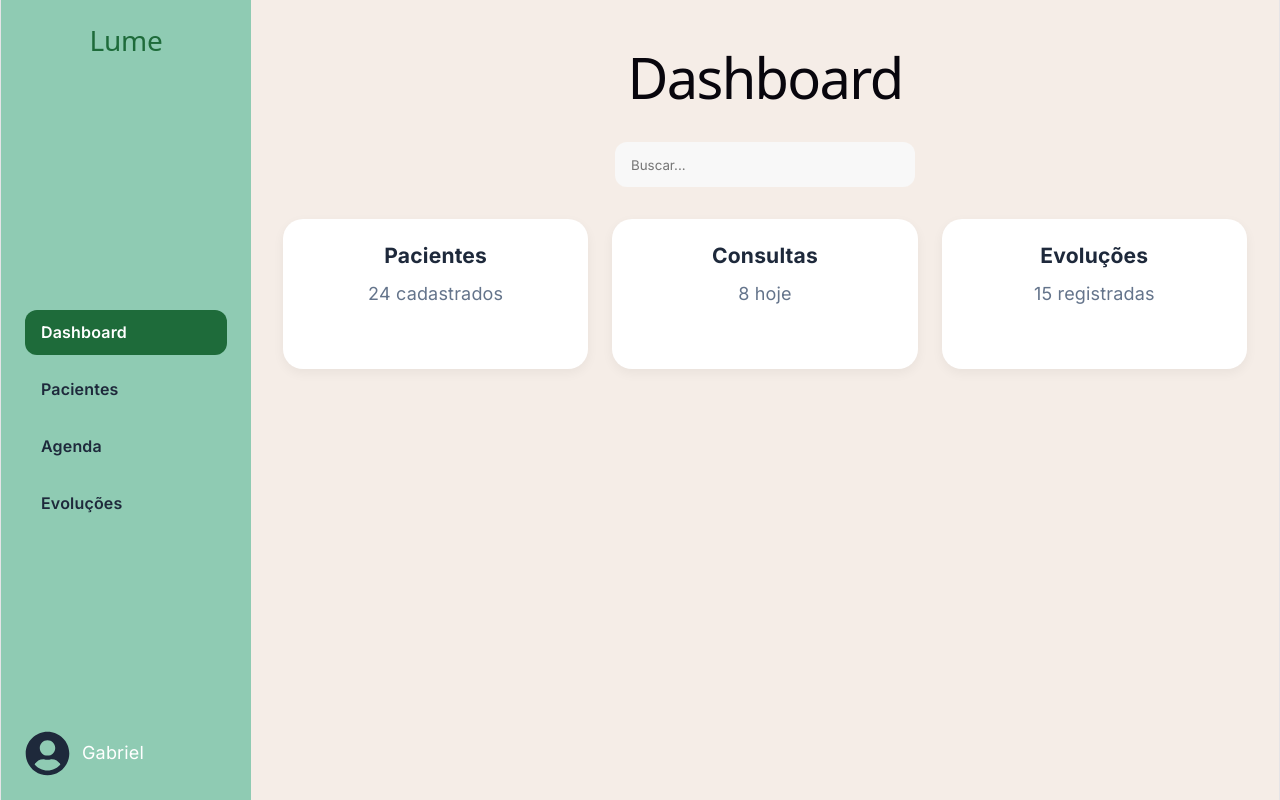
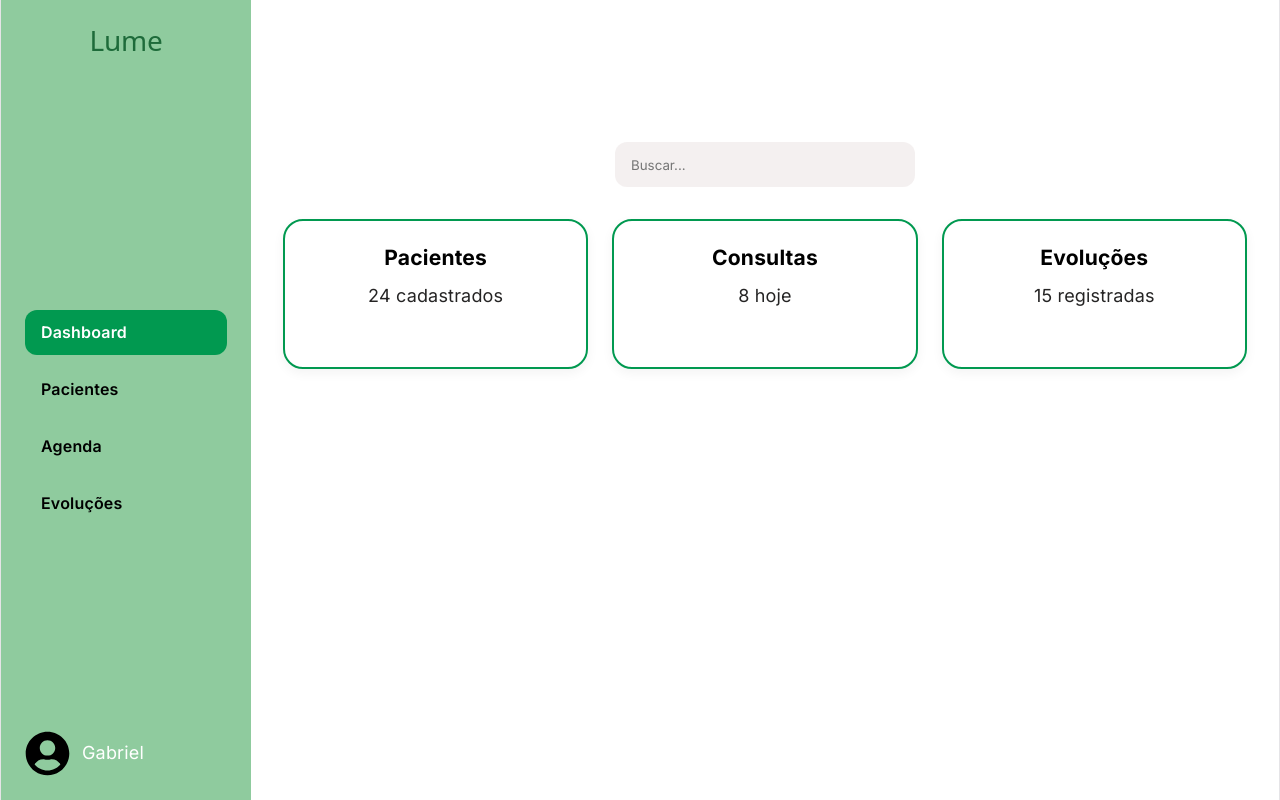
Before and after one commit to GabrielDozza/GerenciamentoDePacientesFrontend, a React (Vite) app in the folder Frontend/: page / in a window 1280 px wide. Built offline with nearby package versions, Linux system fonts and the light colour scheme.

Commit message:
autualização-1

```diff
--- a/Frontend/src/components/BackButton/styles.css
+++ b/Frontend/src/components/BackButton/styles.css
@@ -7,7 +7,7 @@
 
   border-radius: 10px;
 
-  background: #1E6B3A;
+  background: rgb(1, 153, 80);
 
   color: white;
 
--- a/Frontend/src/components/Header/styles.css
+++ b/Frontend/src/components/Header/styles.css
@@ -11,7 +11,7 @@
   height: 45px;
 
   border: none;
-  background: #f8f8f8;
+  background: #e9e2e284; /*botao pesquisa menos do paciente*/
 
   border-radius: 12px;
 
--- a/Frontend/src/components/Layout/styles.css
+++ b/Frontend/src/components/Layout/styles.css
@@ -4,7 +4,7 @@
   width: 100%;
   height: 100vh;
 
-  background: #F8FAFC;
+  background: white;
 }
 
 .layout-content {
--- a/Frontend/src/components/Sidebar/styles.css
+++ b/Frontend/src/components/Sidebar/styles.css
@@ -1,5 +1,5 @@
 .sidebar {
-  background: #8FCBB3;
+  background: #8fcb9e;
 }
 
 .sidebar nav {
@@ -8,5 +8,5 @@
 
 .user-icon {
   font-size: 45px;
-  color: #1E293B;
+  color: black;
 }
--- a/Frontend/src/index.css
+++ b/Frontend/src/index.css
@@ -1,6 +1,6 @@
 :root {
   --text: #6b6375;
-  --text-h: #08060d;
+  --text-h: #ffffff;
   --bg: #fff;
   --border: #e5e4e7;
   --code-bg: #f4f3ec;
@@ -32,15 +32,15 @@
 
 @media (prefers-color-scheme: dark) {
   :root {
-    --text: #9ca3af;
+    --text: #af9c9c;
     --text-h: #f3f4f6;
     --bg: #16171d;
     --border: #2e303a;
     --code-bg: #1f2028;
-    --accent: #c084fc;
-    --accent-bg: rgba(192, 132, 252, 0.15);
-    --accent-border: rgba(192, 132, 252, 0.5);
-    --social-bg: rgba(47, 48, 58, 0.5);
+    --accent: #ff0000;
+    --accent-bg: rgb(255, 0, 0);
+    --accent-border: rgb(255, 0, 0);
+    --social-bg: rgb(255, 0, 0);
     --shadow:
       rgba(0, 0, 0, 0.4) 0 10px 15px -3px, rgba(0, 0, 0, 0.25) 0 4px 6px -2px;
   }
@@ -135,10 +135,12 @@ html {
   gap: 24px;
 }
 
-.card {
+.card { /* cards dashboard */
   flex: 1;
   background: white;
   padding: 24px;
+  border: 2px solid var(--border);
+  border-color: rgb(1, 153, 80);
   border-radius: 20px;
   min-height: 150px;
   box-shadow: 0 4px 12px rgba(0, 0, 0, 0.05);
@@ -146,11 +148,11 @@ html {
 
 .card h3 {
   margin-bottom: 12px;
-  color: #1E293B;
+  color: rgb(0, 0, 0);
 }
 
 .card p {
-  color: #64748B;
+  color: rgb(37, 36, 36);
 }
 
 .form-container {
@@ -161,7 +163,7 @@ html {
   margin: 0 auto;
 }
 
-.form-group {
+.form-group { /* PAGINA NOVO EVENTO*/
   display: flex;
   flex-direction: column;
   gap: 8px;
@@ -170,7 +172,7 @@ html {
 
 .form-group label {
   font-weight: 600;
-  color: #1E293B;
+  color: black;
 }
 
 .form-group input,
@@ -178,7 +180,7 @@ html {
   width: 100%;
   min-height: 45px;
   border: none;
-  background: #f8f8f8;
+  background: rgb(1, 153, 80);
   border-radius: 12px;
   padding: 14px 16px;
   outline: none;
@@ -197,7 +199,7 @@ html {
   flex-wrap: wrap;
 }
 
-.button-primary,
+.button-primary, /*novo evento*/
 .button-secondary {
   min-width: 150px;
   padding: 12px 18px;
@@ -208,13 +210,13 @@ html {
 }
 
 .button-primary {
-  background: #1E6B3A;
+  background: rgb(1, 153, 80);
   color: white;
 }
 
 .button-secondary {
-  background: #F1F5F9;
-  color: #1E293B;
+  background: rgb(1, 153, 80);
+  color: white;
 }
 
 .sidebar a,
@@ -224,7 +226,7 @@ html {
   height: 45px;
   border: none;
   background: transparent;
-  color: #1E293B;
+  color: #f90303;
   text-align: left;
   padding-left: 16px;
   border-radius: 12px;
@@ -236,14 +238,14 @@ html {
 }
 
 .sidebar a:hover,
-.sidebar button:hover {
-  background: #1E6B3A;
+.sidebar button:hover { /*botoes barra lateral*/
+  background: rgb(1, 153, 80);
   color: white;
 }
 
 .sidebar a.active,
 .sidebar button.active {
-  background: #1E6B3A;
+  background: rgb(1, 153, 80); /*dashboard*/
   color: white;
 }
 
--- a/Frontend/src/pages/Agenda/styles.css
+++ b/Frontend/src/pages/Agenda/styles.css
@@ -11,7 +11,7 @@
 
   border: none;
 
-  background: #1E6B3A;
+  background: rgb(1, 153, 80);
 
   color: white;
 
@@ -38,25 +38,28 @@
 
   border-radius: 18px;
 
-  box-shadow: 0 4px 12px rgba(0,0,0,0.05);
+  border: 2px solid var(--border);
+  border-color: rgb(1, 153, 80);
+
+  box-shadow: 0 4px 12px rgba(0, 0, 0, 0.068);
 }
 
 .event-card h3 {
-  color: #1E293B;
+  color: black;
 
   margin-bottom: 8px;
 }
 
 .event-card p {
-  color: #64748B;
+  color: rgb(21, 21, 21);
 
   margin-bottom: 12px;
 }
 
 .event-card span {
-  background: #DCFCE7;
+  background: rgb(1, 153, 80);
 
-  color: #166534;
+  color: white;
 
   padding: 6px 12px;
 
--- a/Frontend/src/pages/Dashboard/styles.css
+++ b/Frontend/src/pages/Dashboard/styles.css
@@ -5,11 +5,11 @@
 }
 
 .dashboard-container {
-  background: #F5EDE7;
+  background: white;
 }
 
 .sidebar {
-  background: #EED9C4;
+  background: white;
 }
 
 .sidebar h2 {
--- a/Frontend/src/pages/Home/styles.css
+++ b/Frontend/src/pages/Home/styles.css
@@ -6,11 +6,11 @@
 }
 
 .home-container {
-  background: #F5EDE7;
+  background: white;
 }
 
 .sidebar {
-  background: #05c07c;
+  background: rgb(1, 153, 80);
 }
 
 .sidebar a {
@@ -29,5 +29,5 @@
 
 .user-icon {
   font-size: 45px;
-  color: #CBD5E1;
+  color: white;
 }
--- a/Frontend/src/pages/login/styles.css
+++ b/Frontend/src/pages/login/styles.css
@@ -56,7 +56,7 @@
 .logo-area p {
   font-size: 14px;
 
-  color: #64748B;
+  color: #8b6464;
 }
 
 .login-form {
--- a/Frontend/src/pages/patients/styles.css
+++ b/Frontend/src/pages/patients/styles.css
@@ -14,7 +14,7 @@
 }
 
 .sidebar a {
-  color: #1E293B;
+  color: black;
 }
 
 .content {
@@ -46,7 +46,7 @@
 .new-patient-btn {
   height: 45px;
   border: none;
-  background: #1E6B3A;
+  background: rgb(1, 153, 80);
   color: white;
   padding: 0 20px;
   border-radius: 12px;
@@ -73,21 +73,21 @@
 
 .patient-icon {
   font-size: 60px;
-  color: #1E6B3A;
+  color: rgb(1, 153, 80);
 }
 
 .patient-card h3 {
-  color: #1E293B;
+  color: black;
 }
 
 .patient-card p {
-  color: #64748B;
+  color: black;
   font-size: 14px;
 }
 
 .patient-card span {
-  background: #DCFCE7;
-  color: #166534;
+  background: white;
+  color: rgb(1, 153, 80);
   padding: 6px 12px;
   border-radius: 999px;
   font-size: 12px;
@@ -119,7 +119,7 @@
   width: fit-content;
   border: none;
   background: transparent;
-  color: #1E6B3A;
+  color: rgb(1, 153, 80);
   font-size: 16px;
   font-weight: bold;
   cursor: pointer;
@@ -146,11 +146,11 @@
 }
 
 .empty-state h2 {
-  color: #1E293B;
+  color: black;
 
   margin-bottom: 12px;
 }
 
 .empty-state p {
-  color: #64748B;
+  color: black;
 }
```
Also changed, not shown: 1 other file (tests, documents, lock files or other folders).
